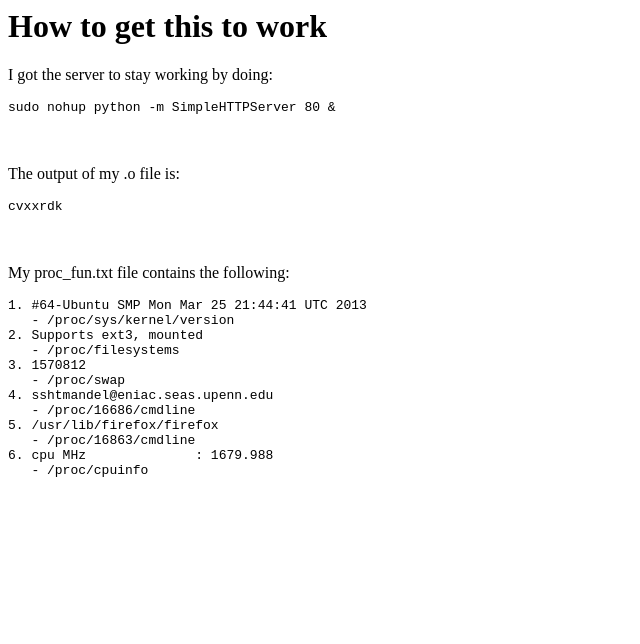
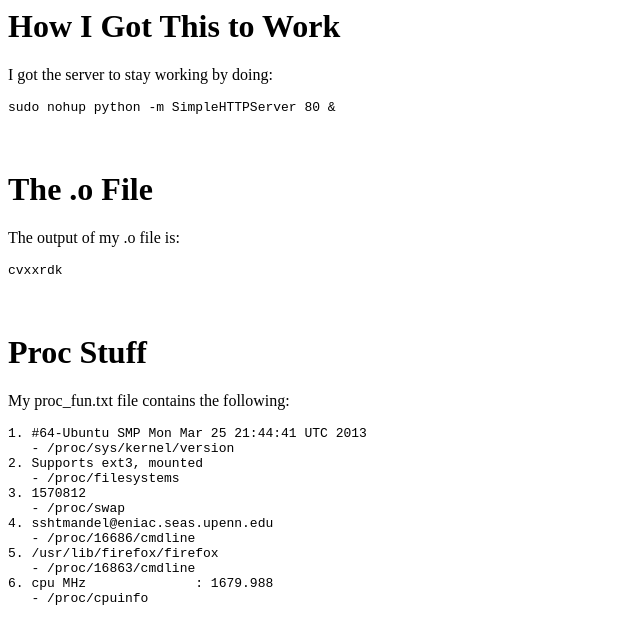
Before and after one commit to tatemandel/191final, a plain HTML site: page server.html in a window 1280 px wide. Shown: the whole page, without its empty margins (0-640 px from the left). Drawn offline with Linux system fonts and the light colour scheme.

Commit message:
probably really done actually

```diff
--- a/server.html
+++ b/server.html
@@ -1,11 +1,12 @@
 <title>TATE'S WEBSITE!!!</title>
 
-<h1>How to get this to work</h1>
-
+<h1>How I Got This to Work</h1>
 <p>I got the server to stay working by doing:<pre>sudo nohup python -m SimpleHTTPServer 80 &</pre></p>
 <br/>
+<h1>The .o File</h1>
 <p>The output of my .o file is:<pre>cvxxrdk</pre></p>
 <br/>
+<h1>Proc Stuff</h1>
 <p>My proc_fun.txt file contains the following:<pre>1. #64-Ubuntu SMP Mon Mar 25 21:44:41 UTC 2013
    - /proc/sys/kernel/version
 2. Supports ext3, mounted
```
